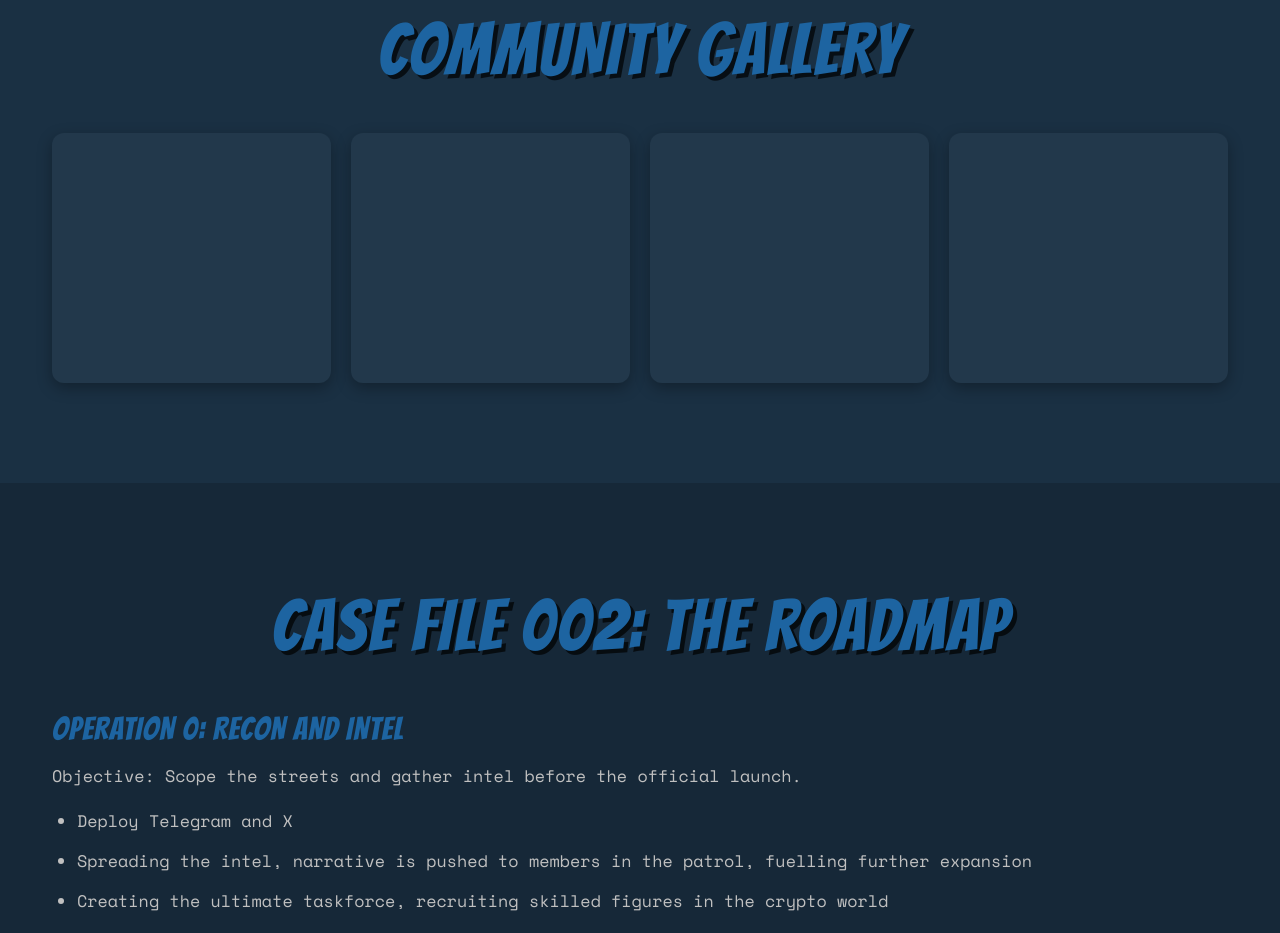
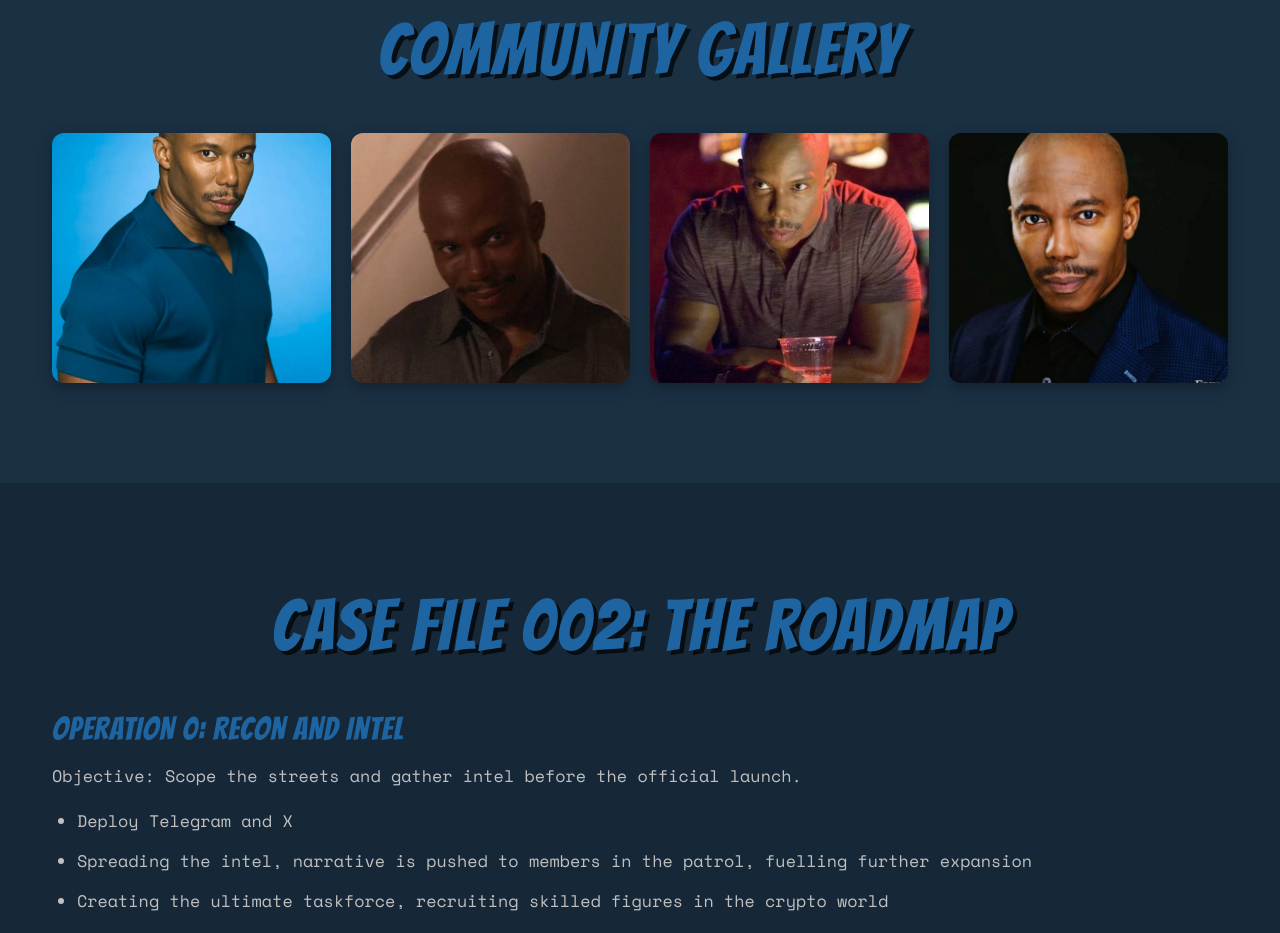
Before and after one commit to codereem111/doakes2, a plain HTML site: page index.html in a window 1280 px wide. Shown: the part 4300-5233 px from the top of the page. Drawn offline with nearby package versions, Linux system fonts and the light colour scheme.

Commit message:
Add files via upload

```diff
--- a/index.html
+++ b/index.html
@@ -260,13 +260,7 @@
             border-radius: 12px;
             box-shadow: 0 5px 15px rgba(0, 0, 0, 0.3);
             transition: transform 0.3s ease;
-            height: 250px; /* Set a fixed height for a placeholder */
-            background-color: #22384B; /* Placeholder color */
-            display: flex;
-            align-items: center;
-            justify-content: center;
-            color: #B0B0B0;
-            font-style: italic;
+            height: 250px;
         }
         .gallery-item:hover {
             transform: scale(1.05);
@@ -275,7 +269,7 @@
             width: 100%;
             height: 100%;
             object-fit: cover;
-            display: none; /* Hide the img tag since it's now a placeholder */
+            display: block;
         }
 
         /* Roadmap Section */
@@ -513,16 +507,16 @@
         <h1 class="section-title">Community Gallery</h1>
         <div class="container gallery-grid">
             <div class="gallery-item">
-                <img src="" alt="Placeholder for user image">
+                <img src="photo_2025-08-14_23-55-14.jpg" alt="Doakes in a blue polo shirt">
             </div>
             <div class="gallery-item">
-                <img src="" alt="Placeholder for user image">
+                <img src="photo_2025-08-14_23-55-06.jpg" alt="Doakes with a sly smile">
             </div>
             <div class="gallery-item">
-                <img src="" alt="Placeholder for user image">
+                <img src="photo_2025-08-14_23-54-52.jpg" alt="Doakes with a drink in a bar">
             </div>
             <div class="gallery-item">
-                <img src="" alt="Placeholder for user image">
+                <img src="photo_2025-08-14_23-55-21.jpg" alt="Doakes in a suit jacket">
             </div>
         </div>
     </div>
```
Also changed, not shown: photo_2025-08-14_23-54-52.jpg (added), photo_2025-08-14_23-55-06.jpg (added), photo_2025-08-14_23-55-14.jpg (added), photo_2025-08-14_23-55-21.jpg (added).
